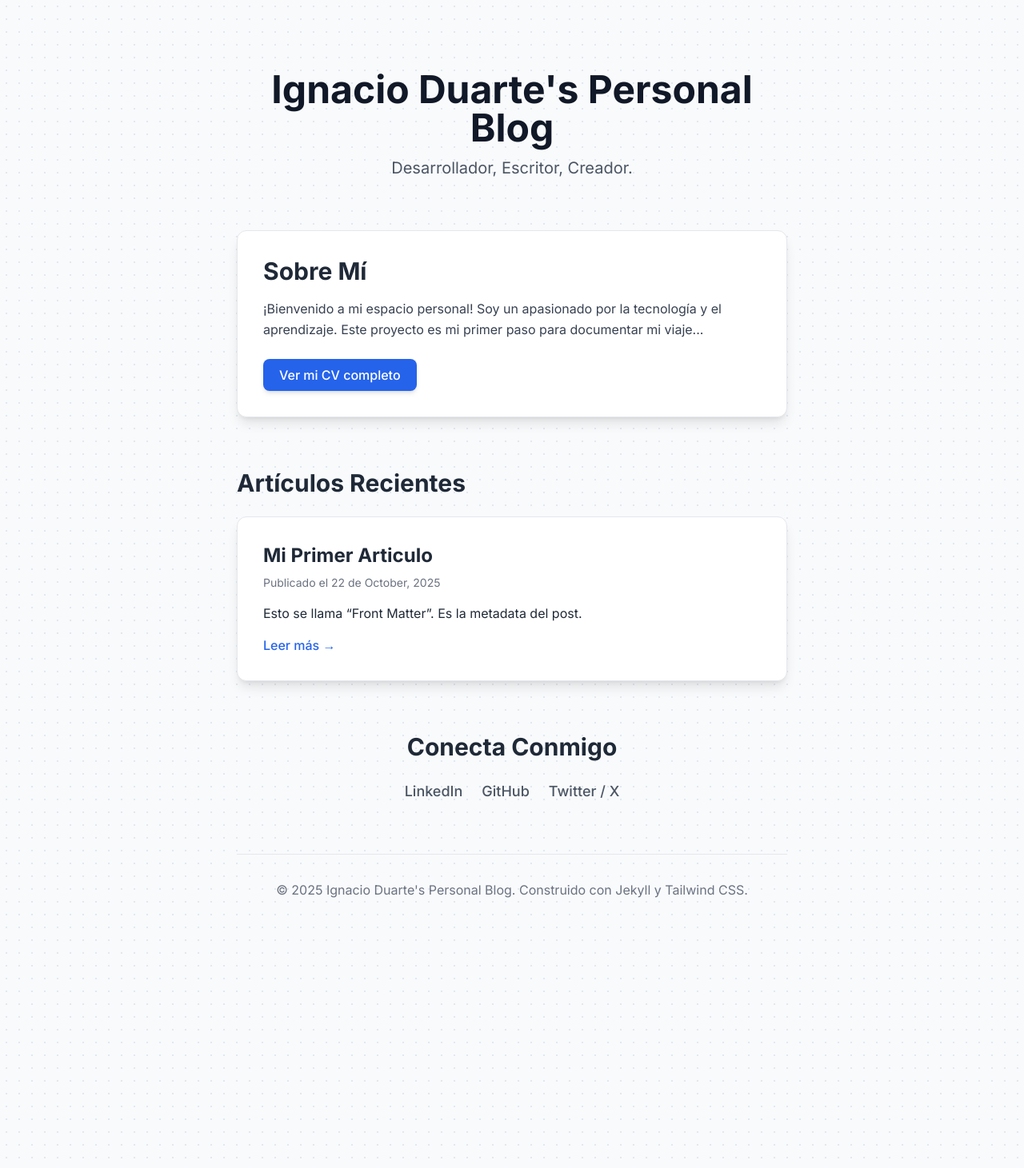
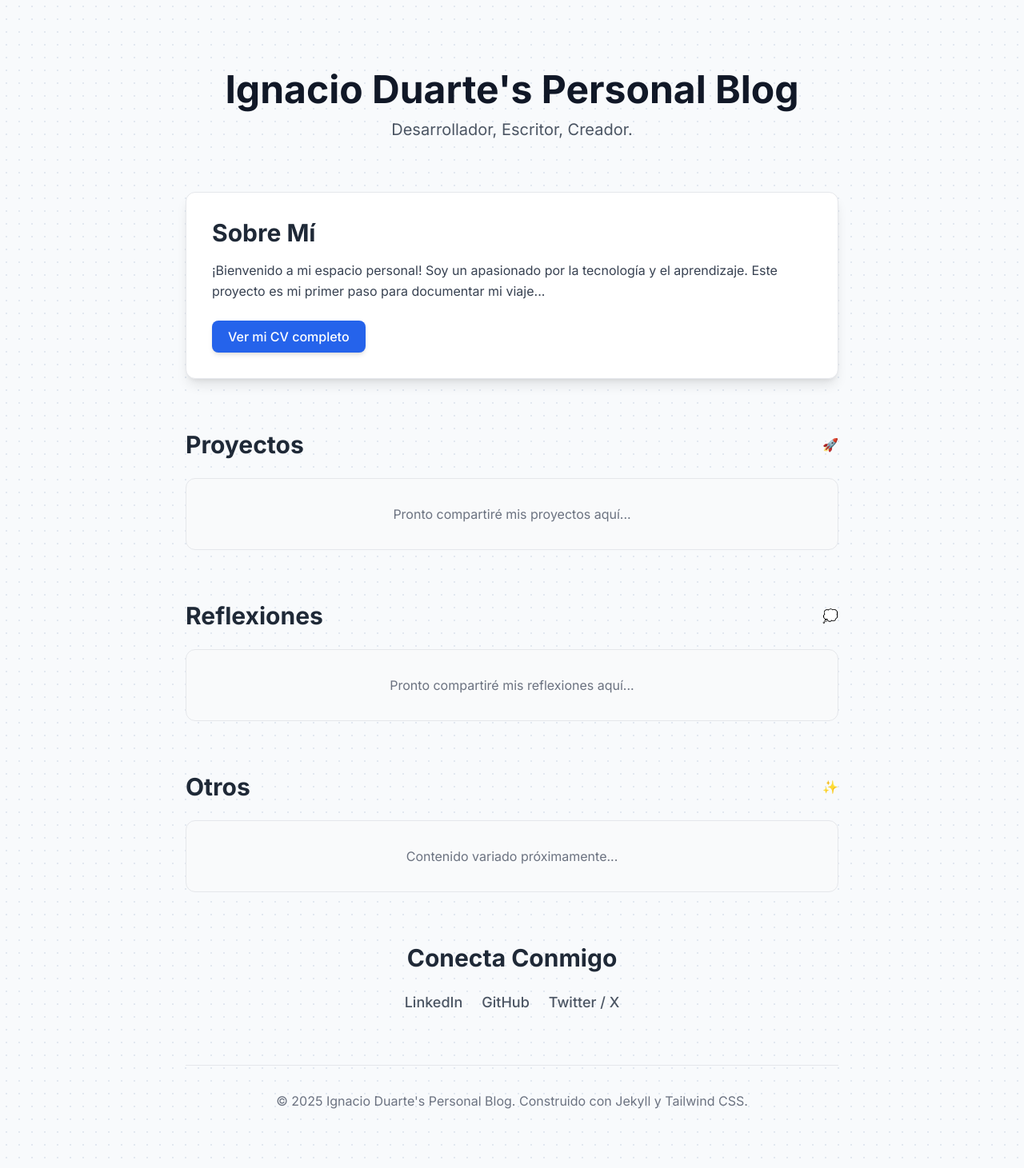
Before and after one commit to ignaciodrd/personal_blog_ig, a Jekyll site: the page built from index.html, in a window 1280 px wide. Shown: the whole page at 80% size. Built offline with Jekyll 4.4.1, drawn with Linux system fonts in a browser that asks for light colours; nearby versions of some CDN libraries.

Commit message:
subpartes

```diff
--- a/_config.yml
+++ b/_config.yml
@@ -1,8 +1,43 @@
 # Configuración básica de Jekyll
 title: Ignacio Duarte's Personal Blog
-description: Mi blog personal sobre mí, mis ideas y proyectos...
-url: "https://ignaciodrd.github.io" # La URL base de tu sitio
-baseurl: "/personal_blog_ig/" # El subdirectorio de tu sitio
+description: Mi blog personal sobre proyectos, reflexiones e ideas...
+url: "https://ignaciodrd.github.io"
+baseurl: "/personal_blog_ig"
 
 # Configuración de Markdown
 markdown: kramdown
+
+# Configuración de Colecciones
+collections:
+  proyectos:
+    output: true
+    permalink: /proyectos/:name/
+  reflexiones:
+    output: true
+    permalink: /reflexiones/:name/
+  otros:
+    output: true
+    permalink: /otros/:name/
+
+# Valores por defecto para cada colección
+defaults:
+  - scope:
+      path: ""
+      type: "proyectos"
+    values:
+      layout: "post"
+  - scope:
+      path: ""
+      type: "reflexiones"
+    values:
+      layout: "post"
+  - scope:
+      path: ""
+      type: "otros"
+    values:
+      layout: "post"
+  - scope:
+      path: ""
+      type: "posts"
+    values:
+      layout: "post"
--- a/index.html
+++ b/index.html
@@ -1,5 +1,4 @@
 ---
-# El "Front Matter" le dice a Jekyll que procese este archivo.
 layout: null
 ---
 <!DOCTYPE html>
@@ -7,10 +6,8 @@ layout: null
 <head>
     <meta charset="UTF-8">
     <meta name="viewport" content="width=device-width, initial-scale=1.0">
-    <!-- El título ahora usa la variable de _config.yml -->
     <title>{{ site.title }} - Mi Blog Personal</title>
 
-    <!-- Mismo head de siempre -->
     <script src="https://cdn.tailwindcss.com"></script>
     <link rel="preconnect" href="https://fonts.googleapis.com">
     <link rel="preconnect" href="https://fonts.gstatic.com" crossorigin>
@@ -36,12 +33,11 @@ layout: null
 </head>
 <body class="font-sans text-gray-800">
 
-    <div class="container mx-auto max-w-3xl p-6 md:p-10">
+    <div class="container mx-auto max-w-4xl p-6 md:p-10">
 
-        <!-- SECCIÓN 1: Encabezado -->
+        <!-- ENCABEZADO -->
         <header class="text-center mt-12 mb-16">
             <h1 class="text-5xl font-bold text-gray-900">
-                <!-- Variable de _config.yml -->
                 {{ site.title }}
             </h1>
             <p class="text-xl text-gray-600 mt-3">
@@ -51,68 +47,121 @@ layout: null
 
         <main>
 
-            <!-- SECCIÓN 2: Sobre Mí -->
+            <!-- SECCIÓN: SOBRE MÍ -->
             <section id="sobre-mi" class="mb-16 p-8 bg-white rounded-xl shadow-lg border border-gray-200">
                 <h2 class="text-3xl font-bold mb-4">Sobre Mí</h2>
                 <p class="text-gray-700 leading-relaxed">
-                    <!-- TODO: Actualiza tu descripción -->
                     ¡Bienvenido a mi espacio personal! Soy un apasionado por la tecnología y
                     el aprendizaje. Este proyecto es mi primer paso para documentar mi viaje...
                 </p>
-                <!--
-                  Variable 'baseurl' de _config.yml para asegurar que el enlace funcione
-                  tanto en local como en GitHub Pages.
-                -->
                 <a href="{{ site.baseurl }}/cv.pdf" class="inline-block mt-6 bg-blue-600 text-white font-medium py-2 px-5 rounded-lg shadow-md hover:bg-blue-700 transition-colors">
                     Ver mi CV completo
                 </a>
             </section>
 
-            <!-- SECCIÓN 3: Artículos (¡Automágica!) -->
-            <section id="blog" class="mb-16">
-                <h2 class="text-3xl font-bold mb-6">Artículos Recientes</h2>
+            <!-- SECCIÓN: PROYECTOS -->
+            <section id="proyectos" class="mb-16">
+                <div class="flex justify-between items-center mb-6">
+                    <h2 class="text-3xl font-bold">Proyectos</h2>
+                    <span class="text-blue-600 font-medium">🚀</span>
+                </div>
 
-                <!--
-                  AQUÍ VA LA MAGIA DE JEKYLL:
-                  Esto es un "loop" (bucle). Jekyll buscará en la carpeta _posts,
-                  los ordenará por fecha (el más nuevo primero) y creará un
-                  bloque de HTML para cada uno.
-                -->
-                {% for post in site.posts %}
-                <div class="mb-8 p-8 bg-white rounded-xl shadow-lg border border-gray-200 hover:shadow-xl transition-shadow duration-300">
-                    <h3 class="text-2xl font-bold mb-2">
-                        <!-- Título del post -->
-                        {{ post.title }}
+                {% if site.proyectos.size > 0 %}
+                <div class="grid gap-6 md:grid-cols-2">
+                    {% for proyecto in site.proyectos limit:4 %}
+                    <div class="p-6 bg-white rounded-xl shadow-lg border border-gray-200 hover:shadow-xl transition-shadow duration-300">
+                        <h3 class="text-xl font-bold mb-2">
+                            {{ proyecto.title }}
                         </h3>
-                    <p class="text-gray-500 mb-4 text-sm">
-                        <!-- Fecha del post, formateada -->
-                        Publicado el {{ post.date | date: "%d de %B, %Y" }}
+                        <p class="text-gray-500 mb-3 text-sm">
+                            {{ proyecto.date | date: "%d de %B, %Y" }}
                         </p>
-                    <p class="text-gray-700 leading-relaxed">
-                        <!--
-                          {{ post.excerpt }} es un resumen automático
-                          (normalmente el primer párrafo del archivo .md)
-                        -->
-                        {{ post.excerpt }}
+                        <p class="text-gray-700 leading-relaxed mb-4">
+                            {{ proyecto.excerpt | strip_html | truncatewords: 25 }}
                         </p>
-                    <!--
-                      'relative_url' es otra ayuda de Jekyll
-                      para crear el enlace correcto al post.
-                    -->
-                    <a href="{{ post.url | relative_url }}" class="text-blue-600 font-medium mt-4 inline-block hover:underline">
+                        <a href="{{ proyecto.url | relative_url }}" class="text-blue-600 font-medium hover:underline">
                             Leer más &rarr;
                         </a>
                     </div>
                     {% endfor %}
-                <!-- Fin del loop mágico -->
-
+                </div>
+                {% else %}
+                <div class="p-8 bg-gray-50 rounded-xl border border-gray-200 text-center">
+                    <p class="text-gray-500">Pronto compartiré mis proyectos aquí...</p>
+                </div>
+                {% endif %}
             </section>
 
-            <!-- SECCIÓN 4: Redes Sociales -->
+            <!-- SECCIÓN: REFLEXIONES -->
+            <section id="reflexiones" class="mb-16">
+                <div class="flex justify-between items-center mb-6">
+                    <h2 class="text-3xl font-bold">Reflexiones</h2>
+                    <span class="text-purple-600 font-medium">💭</span>
+                </div>
+
+                {% if site.reflexiones.size > 0 %}
+                <div class="space-y-6">
+                    {% for reflexion in site.reflexiones limit:3 %}
+                    <div class="p-6 bg-white rounded-xl shadow-lg border border-gray-200 hover:shadow-xl transition-shadow duration-300">
+                        <h3 class="text-xl font-bold mb-2">
+                            {{ reflexion.title }}
+                        </h3>
+                        <p class="text-gray-500 mb-3 text-sm">
+                            {{ reflexion.date | date: "%d de %B, %Y" }}
+                        </p>
+                        <p class="text-gray-700 leading-relaxed mb-4">
+                            {{ reflexion.excerpt | strip_html | truncatewords: 30 }}
+                        </p>
+                        <a href="{{ reflexion.url | relative_url }}" class="text-purple-600 font-medium hover:underline">
+                            Leer más &rarr;
+                        </a>
+                    </div>
+                    {% endfor %}
+                </div>
+                {% else %}
+                <div class="p-8 bg-gray-50 rounded-xl border border-gray-200 text-center">
+                    <p class="text-gray-500">Pronto compartiré mis reflexiones aquí...</p>
+                </div>
+                {% endif %}
+            </section>
+
+            <!-- SECCIÓN: OTROS -->
+            <section id="otros" class="mb-16">
+                <div class="flex justify-between items-center mb-6">
+                    <h2 class="text-3xl font-bold">Otros</h2>
+                    <span class="text-green-600 font-medium">✨</span>
+                </div>
+
+                {% if site.otros.size > 0 %}
+                <div class="space-y-6">
+                    {% for otro in site.otros limit:3 %}
+                    <div class="p-6 bg-white rounded-xl shadow-lg border border-gray-200 hover:shadow-xl transition-shadow duration-300">
+                        <h3 class="text-xl font-bold mb-2">
+                            {{ otro.title }}
+                        </h3>
+                        <p class="text-gray-500 mb-3 text-sm">
+                            {{ otro.date | date: "%d de %B, %Y" }}
+                        </p>
+                        <p class="text-gray-700 leading-relaxed mb-4">
+                            {{ otro.excerpt | strip_html | truncatewords: 30 }}
+                        </p>
+                        <a href="{{ otro.url | relative_url }}" class="text-green-600 font-medium hover:underline">
+                            Leer más &rarr;
+                        </a>
+                    </div>
+                    {% endfor %}
+                </div>
+                {% else %}
+                <div class="p-8 bg-gray-50 rounded-xl border border-gray-200 text-center">
+                    <p class="text-gray-500">Contenido variado próximamente...</p>
+                </div>
+                {% endif %}
+            </section>
+
+            <!-- SECCIÓN: REDES SOCIALES -->
             <section id="contacto" class="text-center mb-16">
                 <h2 class="text-3xl font-bold mb-6">Conecta Conmigo</h2>
                 <div class="flex justify-center space-x-6">
-                    <!-- TODO: Añade tus URLs de redes sociales -->
                     <a href="#" class="text-gray-600 hover:text-blue-600 transition-colors text-lg font-medium">
                         LinkedIn
                     </a>
@@ -128,7 +177,6 @@ layout: null
         </main>
 
         <footer class="text-center text-gray-500 py-8 border-t border-gray-200">
-            <!-- Variable de _config.yml -->
             <p>&copy; 2025 {{ site.title }}. Construido con Jekyll y Tailwind CSS.</p>
         </footer>
     </div>
```
Also changed, not shown: 3 other files. Lines whose indentation alone changed are shown as unchanged.
